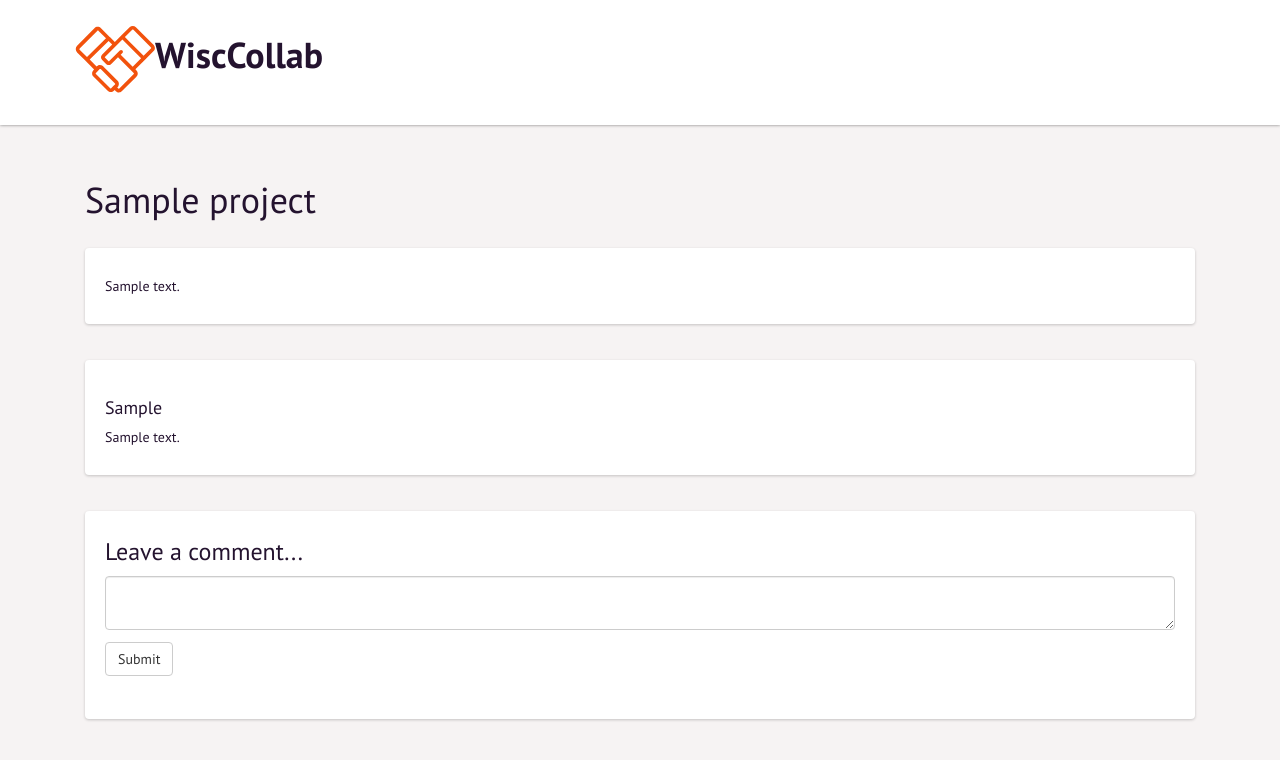
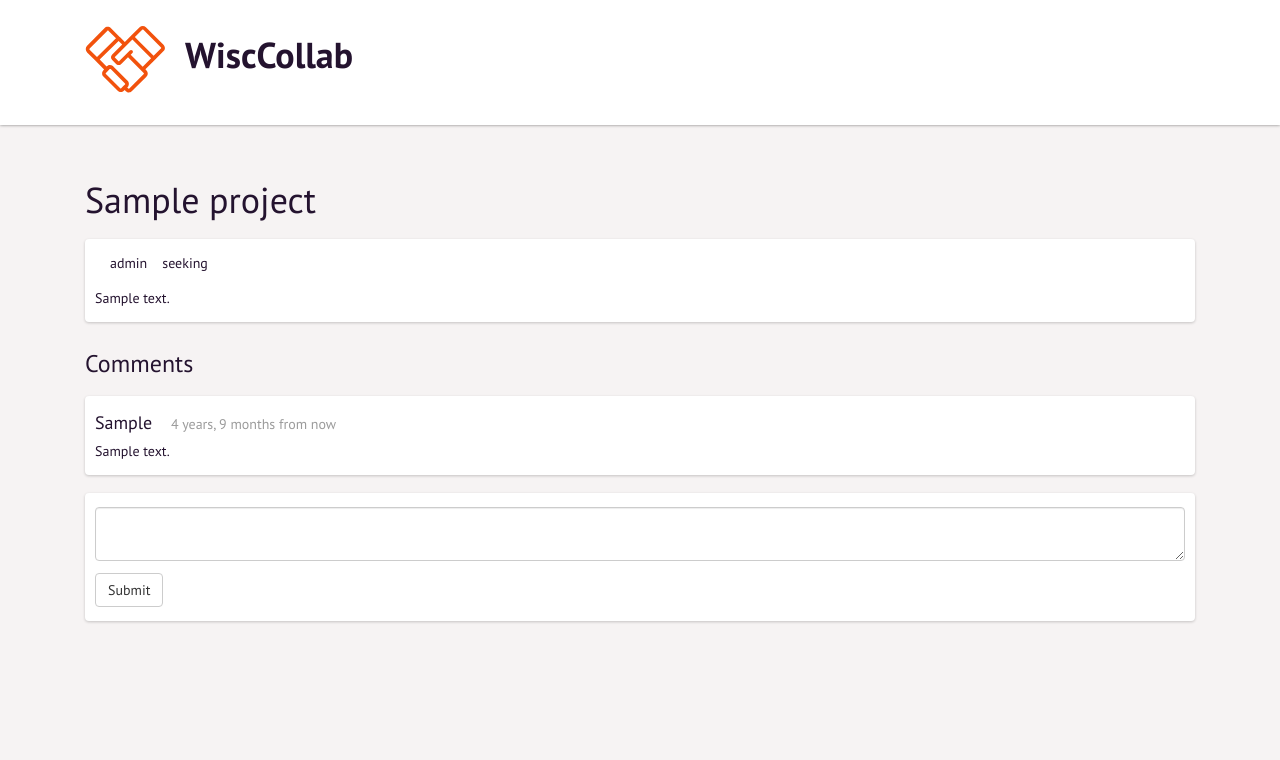
Before and after one commit to JamiesonWarner/search-for-a-solution-2015, a Django app: page /1 in a window 1280 px wide. Shown: the top 760 px of the page. Run offline with Django 3.2, Linux system fonts and the light colour scheme; tables that the repository leaves empty hold one stand-in row (values such as "Sample post"); some libraries are stand-ins or nearby versions.

Commit message:
Design work on details page

```diff
--- a/core/models.py
+++ b/core/models.py
@@ -46,3 +46,4 @@
   user = models.TextField()
   text = models.TextField()
   project = models.ForeignKey(Project)
+  created_at = models.DateTimeField(auto_now_add=True)
--- a/core/templates/project_details.html
+++ b/core/templates/project_details.html
@@ -1,3 +1,4 @@
+{% load humanize %}
 <!DOCTYPE html>
 <html>
 <head>
@@ -22,13 +23,16 @@
     }
     .header {
       padding-top: 25px;
-      padding-left: 75px;
+      padding-left: 85px;
       height: 125px;
       background-color: #FFFFFF;
       box-shadow: 0px 0px 3px 0px rgba(0, 0, 0, 0.50);
       font-weight: 700;
       font-size: 36px;
       line-height: 46px;
+    }
+    .logo {
+      margin-right: 20px;
     }
     .main {
       flex: 4;
@@ -46,14 +50,53 @@
       background-color: white;
       border-radius: 4px;
       box-shadow: 0 1px 3px 0 rgba(0, 0, 0, 0.20);
-      padding: 28px 20px;
-      margin: 18px 0;
+      padding: 14px 10px;
+      margin: 9px 0;
     }
     .card-title {
       margin-top: 0;
     }
+    .card-metadata {
+      margin-bottom: 5px;
+    }
+    .card-metadata .name {
+      font-size: 18px;
+      margin-right: 15px;
+    }
+    .card-metadata .time {
+      color: #9B9B9B;
+    }
     textarea {
       margin-bottom: 12px;
+    }
+    .leave-comment {
+      margin: 0 0 0 0;
+      padding: 0 0 0 0;
+    }
+    .yellow {
+      background-color: #FEC63E;
+    }
+    .green {
+      background-color: #ADD4CE;
+    }
+    .peach {
+      background-color: #FFA08A;
+    }
+    .tags {
+      display: flex;
+      flex: 0 0 auto;
+      margin-bottom: 10px;
+    }
+    .tag {
+      height: 20px;
+      margin-right: 5px;
+      margin-left: 5px;
+      margin-bottom: 5px;
+      padding-left: 10px;
+      padding-right: 10px;
+      display: flex;
+      align-items: center;
+      justify-content: center;
     }
   </style>
 
@@ -61,33 +104,49 @@
 <body class="flex-column">
   <div class="flex-row header">
     <a href="/" class="brand">
-      <div><img src="/static/Logo.svg">WiscCollab</div>
+      <div><img src="/static/Logo.svg" class="logo">WiscCollab</div>
     </a>
   </div>
   <div class="flex-row">
     <div class="flex-column main">
       <h1>{{ project.title }}</h1>
-      <div class="card">
+      <div class="flex-column card">
+        <div class="tags">
+          <div class="tag {{ project.color }}">{{ project.owner_role }}</div>
+          seeking
+          {% for tag in project.tags.all %}
+            {% if tag.name == 'designer' %}
+              <div class="tag green">designer</div>
+            {% endif %}
+            {% if tag.name == 'developer' %}
+              <div class="tag yellow">developer</div>
+            {% endif %}
+            {% if tag.name == 'business' %}
+              <div class="tag peach">business</div>
+            {% endif %}
+          {% endfor %}
+        </div>
         {{ project.description }}
       </div>
 
+      <h3>Comments</h3>
       {% for comment in project.comment_set.all %}
       <div class="card">
-        <h4>{{ comment.user }}</h4>
+        <div class="card-metadata">
+          <span class="name">{{ comment.user }}</span>
+          <span class="time">{{ comment.created_at|naturaltime }}</span>
+        </div>
         {{ comment.text }}
       </div>
       {% endfor %}
 
       <div class="card">
-        <div class="form-group">
-          <h3 class="card-title">Leave a comment...</h3>
+        <div class="form-group leave-comment">
           <textarea class="form-control" rows="2"></textarea>
           <button type="submit" class="btn btn-default">Submit</button>
         </div>
       </div>
-
     </div>
   </div>
-
 </body>
 </html>
```
Also changed, not shown: core/migrations/0009_comment_created_at.py (added).
